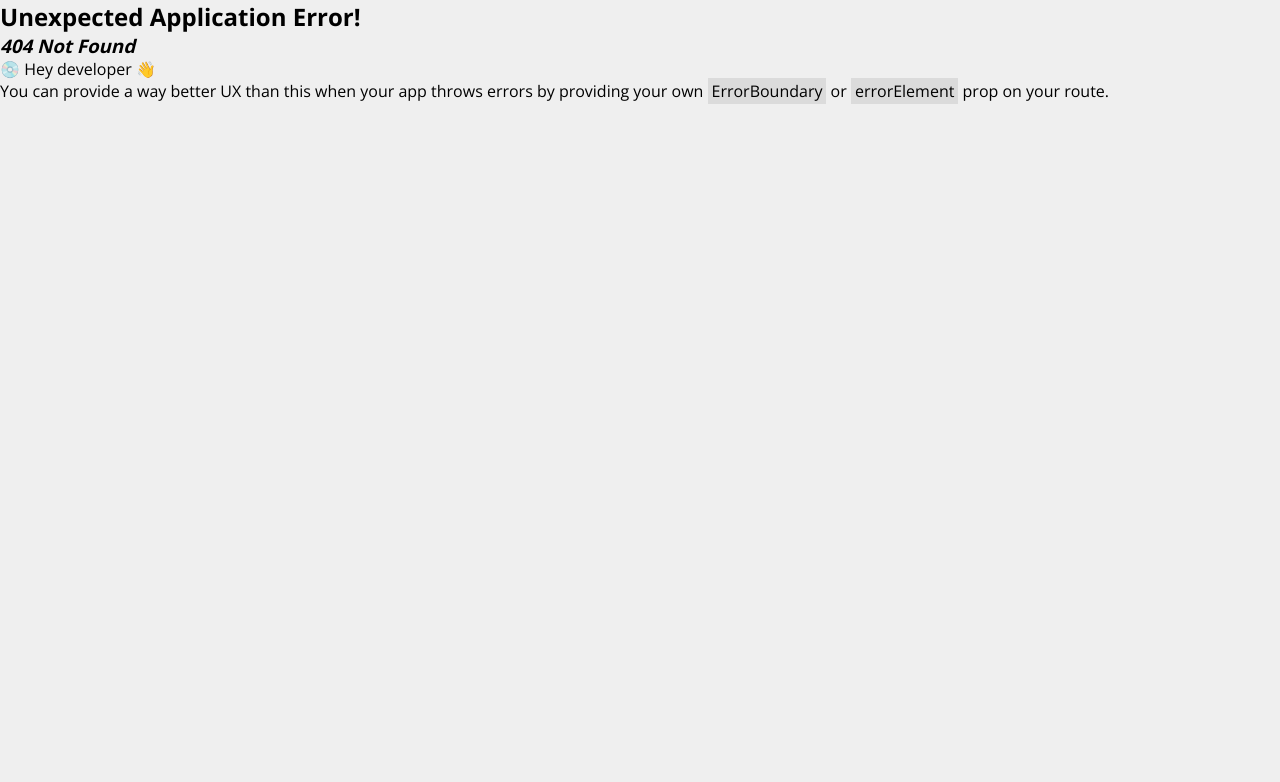
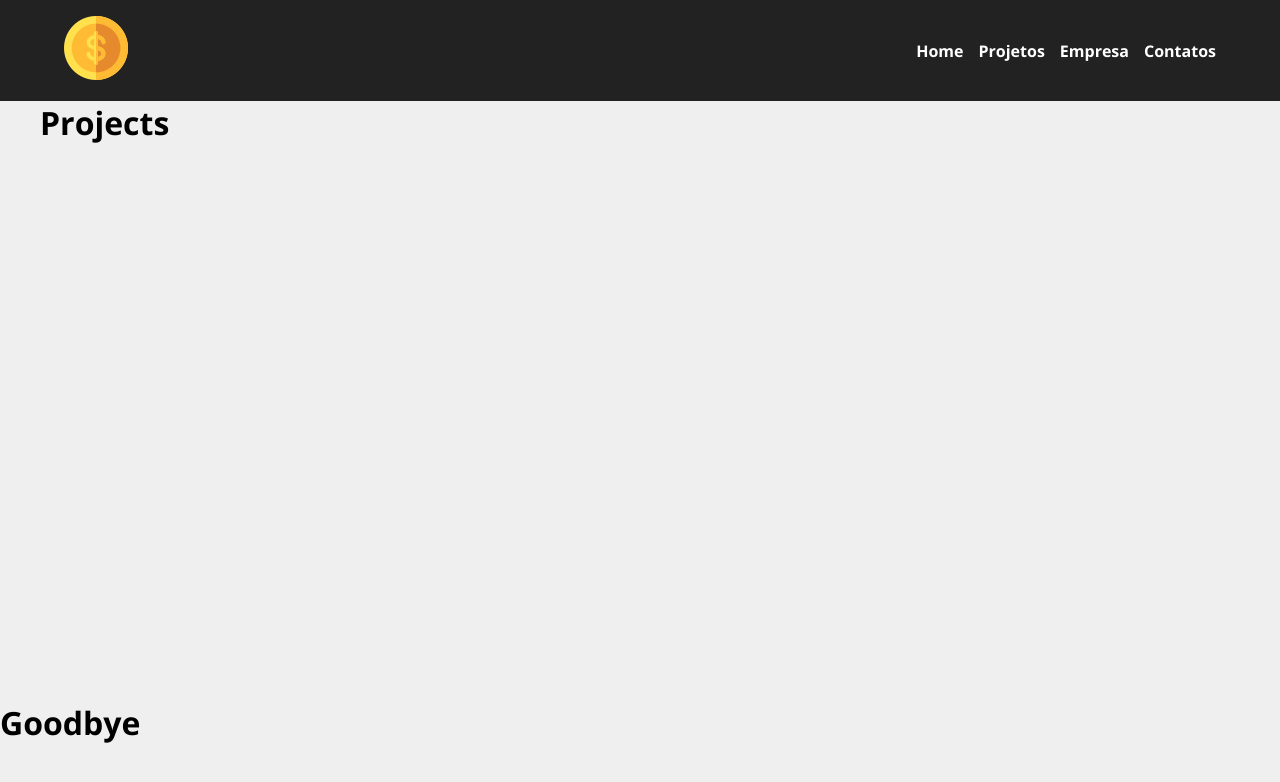
Before and after one commit to AlexSimao/projeto-costs, a React (Vite) app: page /projects in a window 1280 px wide. Before the commit this address had no page. Shown: the top 782 px of the page. Built offline with nearby package versions, Linux system fonts and the light colour scheme.

Commit message:
Estilizando o componente Header...

```diff
--- a/src/components/layout/Header/Header.jsx
+++ b/src/components/layout/Header/Header.jsx
@@ -2,7 +2,7 @@ import styles from "./Header.module.css";
 import { Link } from "react-router-dom";
 import logo from "../../../assets/costs_logo.png";
 
-function Header(props) {
+function Header() {
   return (
     <header className={styles.header}>
       <Link to="/">
@@ -13,9 +13,9 @@ function Header(props) {
       </Link>
       <nav className={styles.nav}>
         <Link to="/">Home</Link>
-        <Link to="/contact">Contact</Link>
-        <Link to="/company">Company</Link>
-        <Link to="/newproject">NewProject</Link>
+        <Link to="/projects">Projetos</Link>
+        <Link to="/company">Empresa</Link>
+        <Link to="/contact">Contatos</Link>
       </nav>
     </header>
   );
--- a/src/components/layout/Header/Header.module.css
+++ b/src/components/layout/Header/Header.module.css
@@ -1,10 +1,11 @@
 .header {
   display: flex;
+  flex-direction: column;
   justify-content: space-between;
   align-items: center;
-  gap: 30px;
+  gap: 15px;
 
-  padding: 1rem 2rem;
+  padding: 1rem 5vw;
   background-color: #222;
 }
 
@@ -17,8 +18,16 @@
 .nav a {
   color: white;
   text-decoration: none;
+  font-weight: bold;
 }
 
 .nav a:hover {
   color: #ffbb33;
 }
+
+@media (min-width: 450px) {
+  .header {
+    flex-direction: row;
+    gap: 30px;
+  }
+}
--- /dev/null
+++ b/src/components/routers/Projects.jsx
@@ -0,0 +1,9 @@
+function Projects() {
+  return (
+    <>
+      <h1>Projects</h1>
+    </>
+  );
+}
+
+export default Projects;
--- a/src/main.jsx
+++ b/src/main.jsx
@@ -9,6 +9,8 @@ import Home from "./components/routers/Home.jsx";
 import Company from "./components/routers/Company.jsx";
 import Contact from "./components/routers/Contact.jsx";
 import NewProject from "./components/routers/NewProject.jsx";
+import Project from "./components/routers/Projects.jsx";
+import Projects from "./components/routers/Projects.jsx";
 
 const router = createBrowserRouter([
   {
@@ -31,6 +33,10 @@ const router = createBrowserRouter([
         path: "/newproject",
         element: <NewProject />,
       },
+      {
+        path: "/projects",
+        element: <Projects />,
+      },
     ],
   },
 ]);
```
